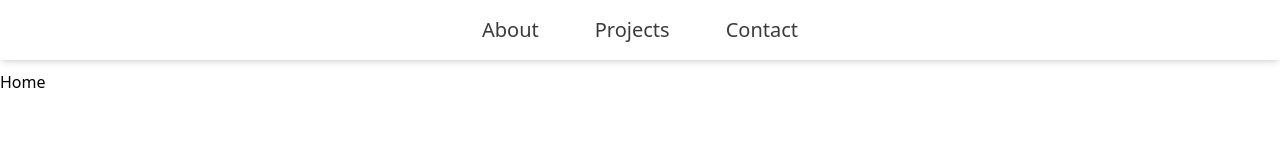
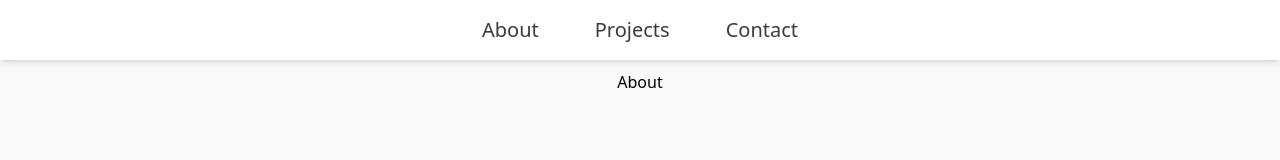
Before and after one commit to PrabhathKulasooriya/PrabhathKulasooriya.github.io, a React (Vite) app: page / in a window 1280 px wide. Shown: the top 160 px of the page. Built offline with nearby package versions, Linux system fonts and the light colour scheme.

Commit message:
minor_fixes

```diff
--- a/src/App.jsx
+++ b/src/App.jsx
@@ -6,7 +6,7 @@ import Home from './Components/Home';
 function App() {
 
   return (
-    <div className='w-screen min-h-screen overflow-x-hidden relative'>
+    <div className='max-w-screen min-h-screen overflow-x-hidden relative'>
       <Navbar />
       <Routes>
         <Route path="/" element={<Home />} />
--- a/src/Components/Home.jsx
+++ b/src/Components/Home.jsx
@@ -2,10 +2,18 @@ import React from 'react'
 
 const Home = () => {
   return (
-    <div className='pt-[70px]'>
-      <h1>Home</h1>
+    <div className="max-w-screen flex flex-col justify-start items-center bg-[#f9f9f9]">
+      <div id="about" className="min-h-screen pt-[70px]">
+        About
+      </div>
+      <div id="projects" className="min-h-screen pt-[70px]">
+        Projects
+      </div>
+      <div id="contact" className="min-h-screen pt-[70px]">
+        Contact
+      </div>
     </div>
-  )
+  );
 }
 
 export default Home
--- a/src/Components/Navbar.jsx
+++ b/src/Components/Navbar.jsx
@@ -4,11 +4,11 @@ const Navbar = () => {
 
   return (
     <>
-      <div className="flex flex-row justify-center items-center w-full h-[60px] shadow-md fixed top-0 left-0 bg-white z-50 px-4 md:px-8 lg:px-12 ">
+      <div className="flex flex-row justify-center items-center w-screen h-[60px] shadow-md fixed top-0 left-0 bg-white z-50 px-4 md:px-8 lg:px-12 ">
 
         <ul className="flex w-auto flex-row gap-4 md:gap-8 lg:gap-12 xl:gap-14 justify-center items-center text-sm md:text-base lg:text-lg xl:text-xl text-[#3b3b3b]">
           <li className="relative cursor-pointer group">
-            <a href="" className="transition-all duration-300 group-hover:text-[#ff6347]">
+            <a href="#about" className="transition-all duration-300 group-hover:text-[#ff6347]">
               <span className="relative after:content-[''] after:absolute after:bottom-[-2px] after:left-0 after:h-[2px] after:bg-[#ff6347] after:w-0 after:transition-all after:duration-300 group-hover:after:w-full">
                 About
               </span>
@@ -16,7 +16,7 @@ const Navbar = () => {
           </li>
 
           <li className="relative cursor-pointer group">
-            <a href="" className="transition-all duration-300 group-hover:text-[#ff6347]">
+            <a href="#projects" className="transition-all duration-300 group-hover:text-[#ff6347]">
               <span className="relative after:content-[''] after:absolute after:bottom-[-2px] after:left-0 after:h-[2px] after:bg-[#ff6347] after:w-0 after:transition-all after:duration-300 group-hover:after:w-full">
                 Projects
               </span>
@@ -24,7 +24,7 @@ const Navbar = () => {
           </li>
 
           <li className="relative cursor-pointer group">
-            <a href="" className="transition-all duration-300 group-hover:text-[#ff6347]" >
+            <a href="#contact" className="transition-all duration-300 group-hover:text-[#ff6347]" >
               <span className="relative after:content-[''] after:absolute after:bottom-[-2px] after:left-0 after:h-[2px] after:bg-[#ff6347] after:w-0 after:transition-all after:duration-300 group-hover:after:w-full">
                 Contact
               </span>
--- a/src/index.css
+++ b/src/index.css
@@ -1 +1,6 @@
 @import "tailwindcss";
+
+*{
+    box-sizing: border-box;
+    scroll-behavior: smooth;
+}
```
